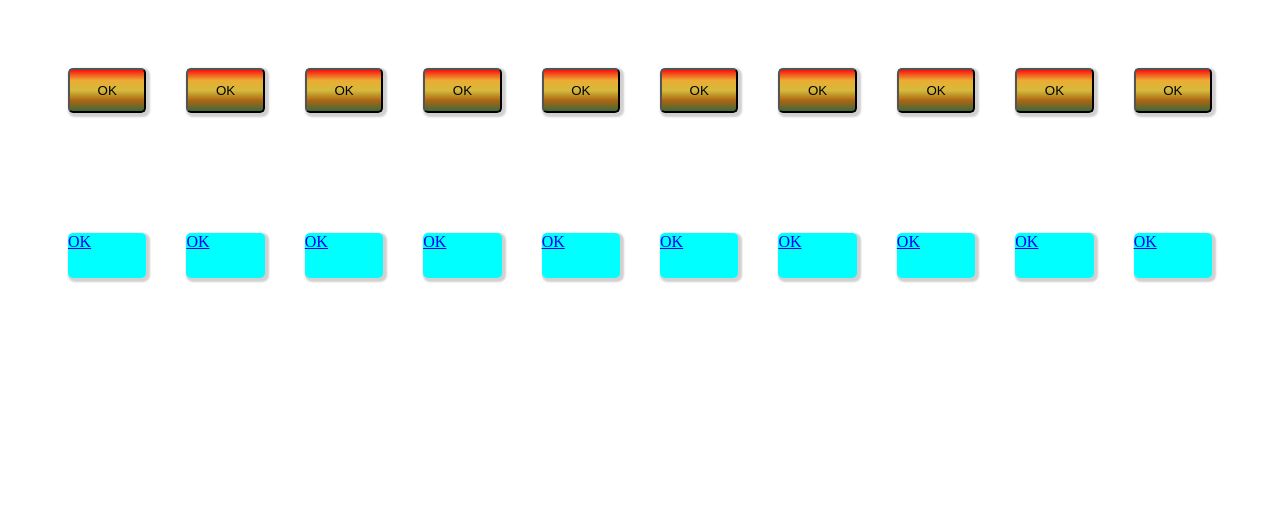
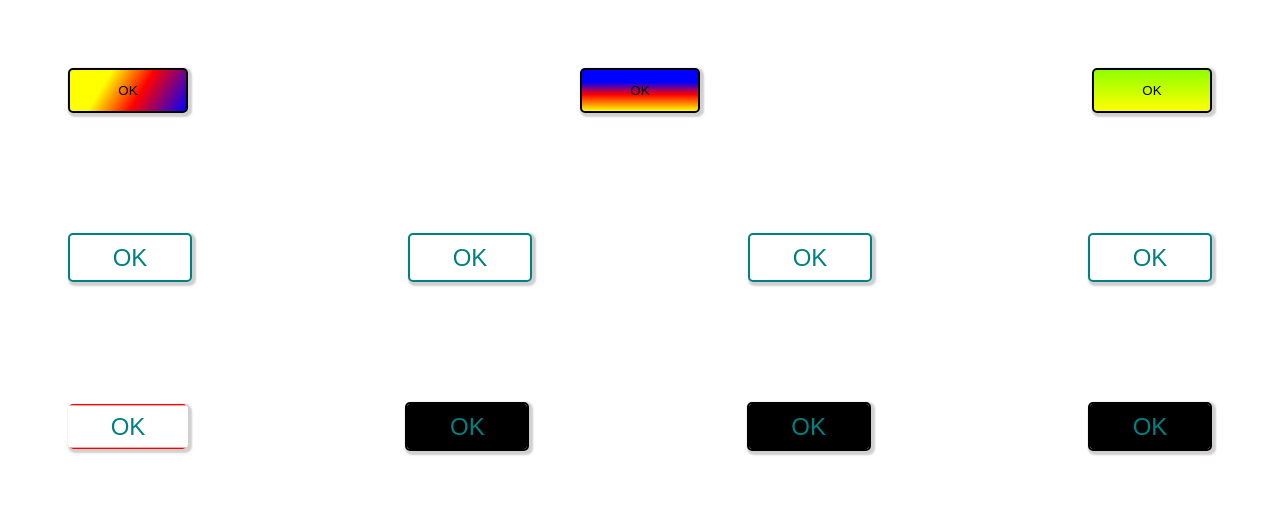
Before and after one commit to Xronik/PROCODE, a plain HTML site: page 16.07.20(hw)/index.html in a window 1280 px wide. Drawn offline with Linux system fonts and the light colour scheme.

Commit message:
all buttons added

```diff
--- a/16.07.20(hw)/index.html
+++ b/16.07.20(hw)/index.html
@@ -11,29 +11,23 @@
 <body>
 
     <div class="container">
-        <button class="button-1">OK</button>
-        <button class="button-2">OK</button>
-        <button class="button-3">OK</button>
-        <button class="button-4">OK</button>
-        <button class="button-5">OK</button>
-        <button class="button-6">OK</button>
-        <button class="button-7">OK</button>
-        <button class="button-8">OK</button>
-        <button class="button-9">OK</button>
-        <button class="button-10">OK</button>
+        <button type="button" class="button-1">OK</button>
+        <button type="button" class="button-2">OK</button>
+        <button type="button" class="button-3">OK</button>
     </div>
 
     <div class="container">
-        <a href="#" class="button-1">OK</a>
-        <a href="#" class="button-2">OK</a>
-        <a href="#" class="button-3">OK</a>
-        <a href="#" class="button-4">OK</a>
-        <a href="#" class="button-5">OK</a>
-        <a href="#" class="button-6">OK</a>
-        <a href="#" class="button-7">OK</a>
-        <a href="#" class="button-8">OK</a>
-        <a href="#" class="button-9">OK</a>
-        <a href="#" class="button-10">OK</a>
+        <a href="#" class="button-11">OK</a>
+        <a href="#" class="button-12">OK</a>
+        <a href="#" class="button-13">OK</a>
+        <a href="#" class="button-14">OK</a>
+    </div>
+
+    <div class="container">
+        <a href="#" class="button-21 button">OK</a>
+        <a href="#" class="button-22 button">OK</a>
+        <a href="#" class="button-23 button">OK</a>
+        <a href="#" class="button-24 button">OK</a>
     </div>
 
 </body>
--- a/16.07.20(hw)/styles/styles.css
+++ b/16.07.20(hw)/styles/styles.css
@@ -4,6 +4,8 @@
     justify-content: space-between;
     margin: 0 auto;
     padding: 40px;
+    font-family: fantasy;
+    position: relative;
 }
 
 button {
@@ -12,11 +14,10 @@ button {
     margin: 20px;
     border-radius: 5px;
     box-shadow: 2px 2px 2px 2px rgb(209, 207, 207);
-    background: linear-gradient(#F8120F,
-    #ECAB33,
-    #D4BA3C,
-    #AA6412,
-    #406A3B);
+    cursor: pointer;
+    border: 2px solid black;
+    outline: none;
+    position: relative;
 
 }
 
@@ -26,7 +27,193 @@ a {
     height: 45px;
     width: 120px;
     margin: 20px;
-    background-color: aqua;
     box-shadow: 2px 2px 2px 2px rgb(209, 207, 207);
-    /* background-color: linear-gradient(); */
+    border: 2px solid teal;
+    font-size: 24px;
+    text-decoration: none;
+    display: block;
+    text-align: center;
+    line-height: 45px;
+    outline: none;
+    color: teal;
 }
+
+a:active, button:active {
+    transform: translateY(3px);
+    transition: 0.2s;
+}
+
+.button-1 {
+    background: linear-gradient(135grad, yellow 30%, red 60%,  blue);
+    color:black;
+    border: 2px solid black;
+}
+
+.button-1:hover {
+    background: linear-gradient(135grad, blue 30%, red 60%, yellow);
+    color: white;
+    border: 2px solid white;
+}
+
+.button-2 {
+    background: linear-gradient( blue 30%, red 60%, yellow);
+}
+
+.button-3 {
+    background: linear-gradient( rgb(145, 255, 0), yellow);
+}
+.button-3:hover {
+    background: linear-gradient( rgb(145, 255, 0) 40%, yellow);
+}
+.button-3:active {
+    background: linear-gradient( yellow 40%, rgb(145, 255, 0));
+}
+
+.button-11 {
+    position: relative;
+    z-index: 10;
+    overflow: hidden;
+}
+
+.button-11::after {
+    position: absolute;
+    content: '';
+    width: 100%;
+    height: 100%;
+    background-color: teal;
+    top:0;
+    right: 100%;
+    transition: 0.3s;
+    z-index: -1;
+}
+
+.button-11:hover {
+    color: white;
+}
+
+.button-11:hover::after {
+    right: 0;
+    opacity: 1;
+}
+
+.button-12:hover {
+    transform: rotate(360deg);
+    transition: 1s;
+}
+
+.button-12:active {
+    color: rgb(255, 0, 0);
+    transition: 0.1s;
+    border-color: red;
+}
+
+.button-13 {
+    transition: 0.8s;
+}
+
+.button-13:hover {
+    transform: scale(0.9, 0.9);
+
+}
+
+.button-13:active {
+    background-color: skyblue;
+    transition: 0.2s;
+}
+
+.button-14:hover {
+    border-radius: 50%;
+    transition: 0.1s;
+}
+
+.button {
+    height: 45px;
+    width: 120px;
+    margin: 20px;
+    border-radius: 5px;
+    box-shadow: 2px 2px 2px 2px rgb(209, 207, 207);
+    cursor: pointer;
+    border: 2px solid black;
+    outline: none;
+    position: relative;
+    overflow: hidden;
+    transition: all .5s;
+}
+
+.button::before,
+.button::after {
+    content: '';
+    position: absolute;
+    left: 0;
+    right: 0;
+    top: 0;
+    bottom: 0;
+    height: 100%;
+    /* width: 100%; */
+    background: rgb(255, 0, 0);
+    z-index: -1;
+    transform: translate3d(0,-100%,0);
+    transition: all .5s;
+
+}
+
+.button::before {
+    background: black;
+    z-index: -2;
+    transform: translate3d(0,0,0);
+}
+
+.button:hover {
+    color: white;
+}
+
+.button:hover::after {
+    transform: translate3d(0,0,0);
+}
+
+
+/* curtain */
+.button-21 {
+    border: none;
+}
+
+.button-21::before,
+.button-21::after {
+    background: red;
+    transform: translate3d(0,-97%,0);
+}
+
+.button-21::after {
+    transform: translate3d(0,97%,0);
+}
+
+.button-21:hover::before,
+.button-21:hover::after {
+    transform: translate3d(0,-49%,0);
+}
+
+.button-21:hover::after {
+    transform: translate3d(0,51%,0);
+}
+
+.button-23::after {
+    top: 0;
+    z-index: -1;
+    transform: translate3d(-101%, 101%,0);
+}
+
+.button-23:hover::after {
+    transform: translate3d(0,0,0);
+}
+
+/* amgle in */
+.button-24::after {
+    top: 0;
+    /* z-index: -1; */
+    transform-origin: 0 bottom;
+    transform: translate3d(-33%,0,0) rotate(-50deg);
+}
+
+.button-24:hover::after {
+    transform: rotate(0deg);
+}
```
Also changed, not shown: 16.07.20(hw)/README.md.
